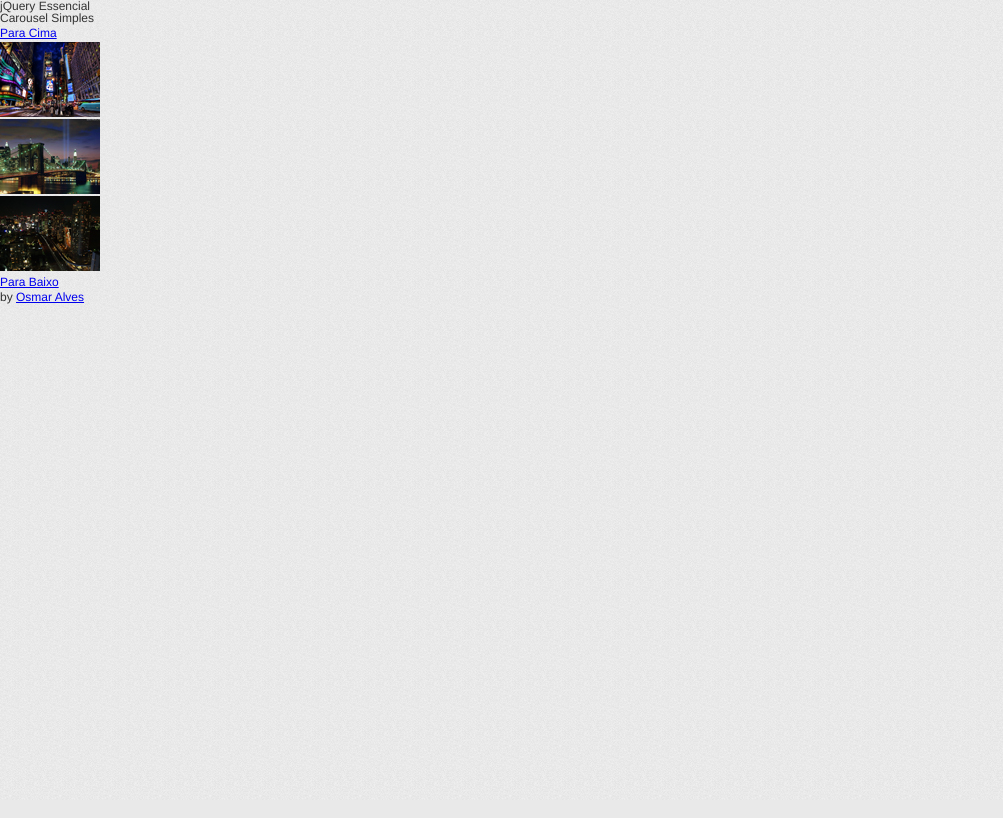
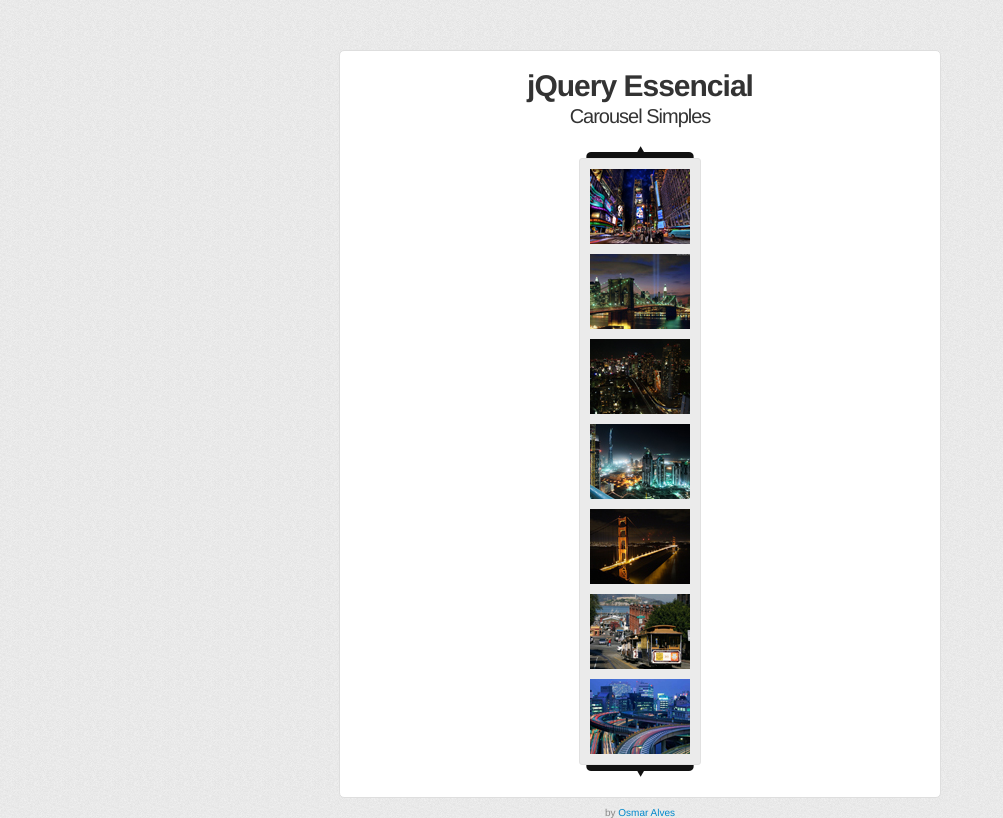
Before and after one commit to osmaralves/carousel-simples, a plain HTML site: page index.html in a window 1280 px wide. Shown: the whole page, without its empty margins (0-1003 px from the left). Drawn offline with Linux system fonts and the light colour scheme.

Commit message:
css do layout base

```diff
--- a/index.html
+++ b/index.html
@@ -8,26 +8,28 @@
 </head>
 
 <body>
-    <section>
-        <header>
-            <h1>jQuery Essencial</h1>
-            <h2>Carousel Simples</h2>
-        </header>
+    <div id="container">
+        <h1>jQuery Essencial</h1>
+        <h2>Carousel Simples</h2>
 
         <div id="carousel">
-            <a href="#" class="up">Para Cima</a>
+            <a href="#" class="prev">Anterior</a>
 
             <div class="wrapper">
                 <ul>
                     <li><img src="images/thumbs/image-1.jpg" /></li>
                     <li><img src="images/thumbs/image-2.jpg" /></li>
                     <li><img src="images/thumbs/image-3.jpg" /></li>
+                    <li><img src="images/thumbs/image-4.jpg" /></li>
+                    <li><img src="images/thumbs/image-5.jpg" /></li>
+                    <li><img src="images/thumbs/image-6.jpg" /></li>
+                    <li><img src="images/thumbs/image-7.jpg" /></li>
                 </ul>
             </div>
 
-            <a href="#" class="down">Para Baixo</a>
+            <a href="#" class="next">Próxima</a>
         </div>
-    </section>
+    </div>
 
     <footer>
         <p>by <a href="http://osmaralves.com/" title="Osmar Alves">Osmar Alves</a></p>
--- a/stylesheets/main.css
+++ b/stylesheets/main.css
@@ -1,5 +1,76 @@
 body {
   background:url(../images/background.jpg) #E9E9E9;
-  font: 12px/150% Helvetica, Arial, Verdana, sans-serif;
-  color: #333333;
+  font:12px/150% Helvetica, Arial, Verdana, sans-serif;
+  color:#333333;
+  letter-spacing:-1px;
+  text-align:center;
 }
+
+
+
+#container {
+  width:560px;
+  margin:50px auto 0 auto; padding:20px;
+  background-color:#ffffff;
+  border:1px solid #dedede;
+  -webkit-border-radius:5px;
+     -moz-border-radius:5px;
+          border-radius:5px;
+}
+  #container h1 {
+    margin-bottom:5px;
+    font-weight:bold; font-size:30px;
+  }
+  #container h2 {
+    margin-bottom:20px;
+    font-size:20px;
+  }
+
+
+
+#carousel {
+  width:122px;
+  margin:0 auto;
+}
+  #carousel .prev,
+  #carousel .next {
+    width:108px; height:12px;
+    margin:0 auto;
+    background:url(../images/navigation.png) top left no-repeat transparent;
+    text-indent:-99999px;
+    display:block;
+  }
+  #carousel .next {
+    background-position:bottom left;
+  }
+  #carousel .wrapper {
+    width:120px;
+    padding:5px 0 5px 0;
+    background-color:#ebebeb;
+    border:1px solid #e1e1e1;
+    -webkit-border-radius:3px;
+       -moz-border-radius:3px;
+            border-radius:3px;
+    overflow:hidden;
+  }
+    #carousel ul li {
+      padding:5px 10px 5px 10px;
+    }
+    #carousel ul li img {
+      display:block;
+    }
+
+
+
+footer { padding-top:10px; }
+  footer p {
+    font-size:10px; color:#888888;
+    letter-spacing:0;
+  }
+  footer p a {
+    color:#08C;
+    text-decoration:none;
+  }
+  footer p a:hover {
+    text-decoration:underline;
+  }
```
Also changed, not shown: images/navegation.png (deleted), images/navigation.png (added).
